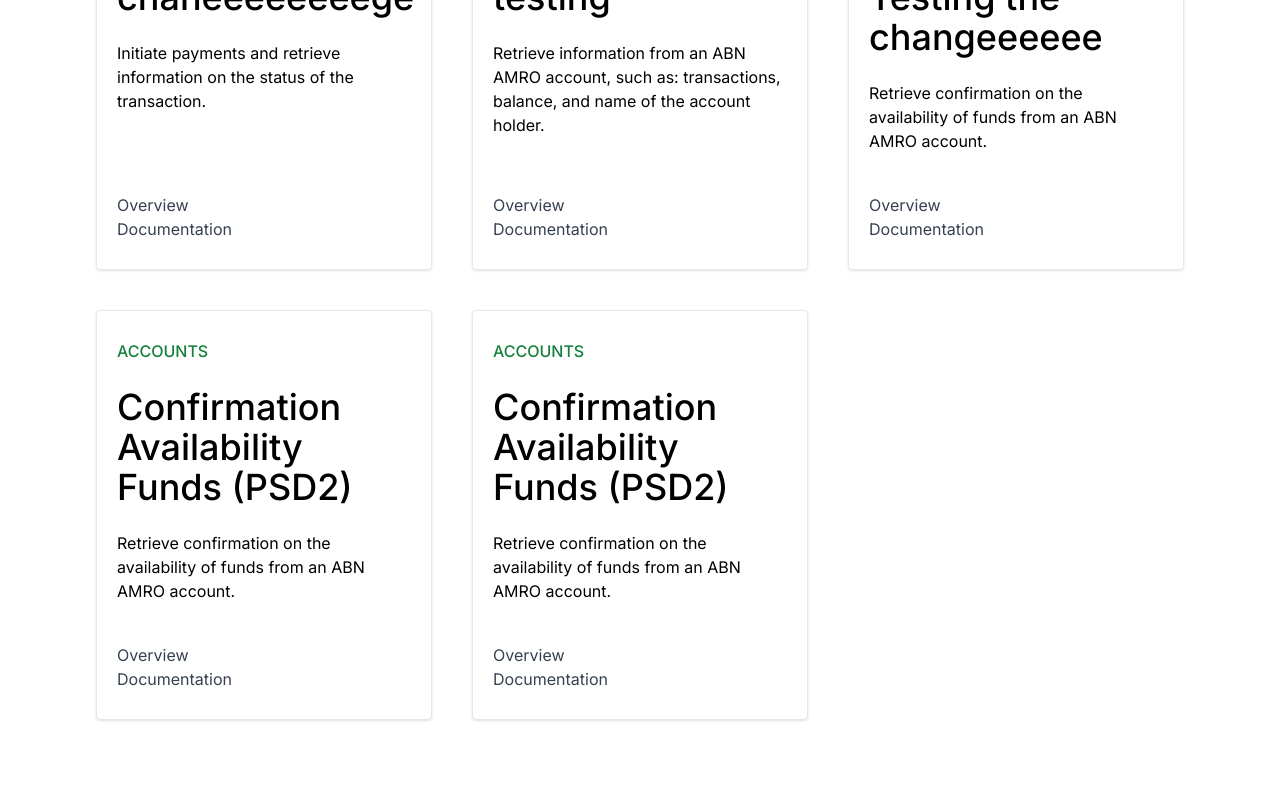
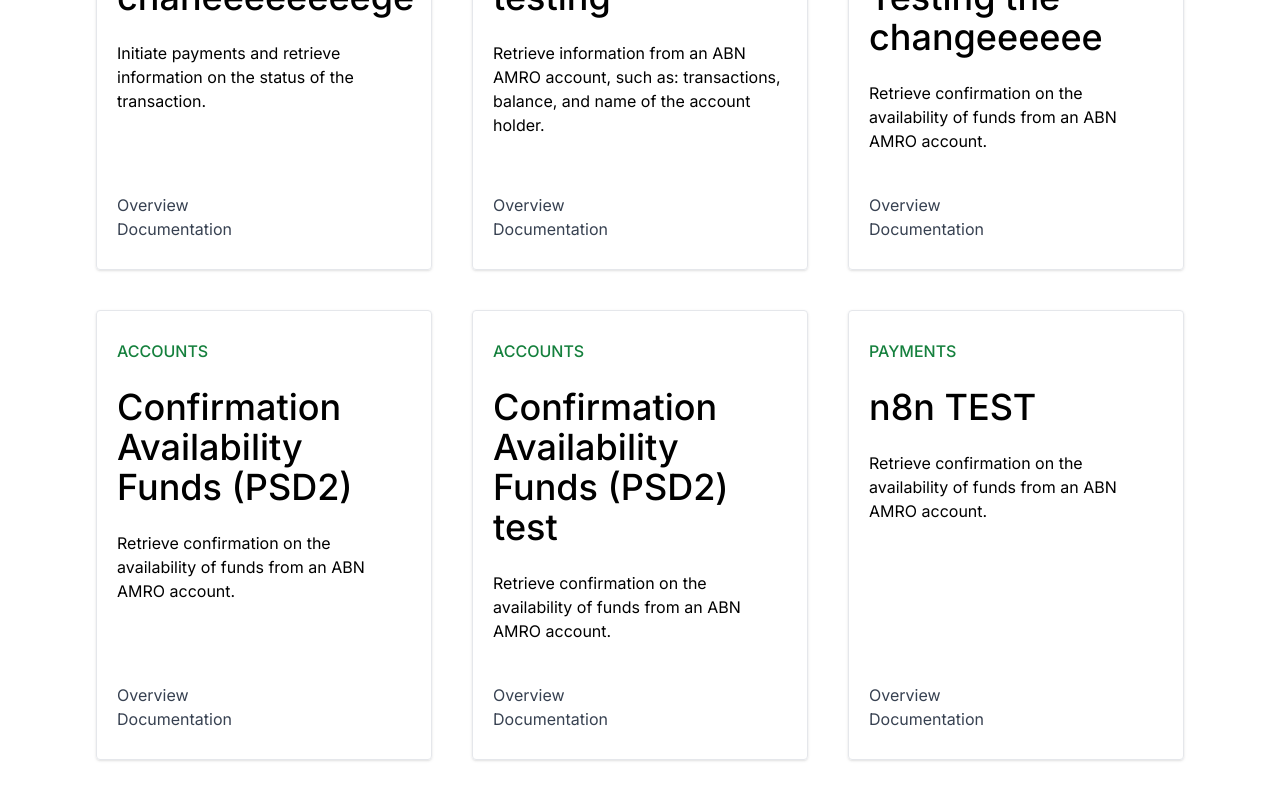
Before and after one commit to leoncan122/api-monitor-test, a Next.js app: page / in a window 1280 px wide. Shown: the part 316-1116 px from the top of the page. Built offline with nearby package versions, Linux system fonts and the light colour scheme.

Commit message:
modification

```diff
--- a/src/pages/index.js
+++ b/src/pages/index.js
@@ -68,7 +68,22 @@
     },
     {
       category: 'ACCOUNTS',
-      title: 'Confirmation Availability Funds (PSD2) ',
+      title: 'Confirmation Availability Funds (PSD2) test ',
+      description: 'Retrieve confirmation on the availability of funds from an ABN AMRO account. ',
+      links: [
+        {
+          title: 'Overview',
+          link: 'https://developer.abnamro.com/api-products/'
+        },
+        {
+          title: 'Documentation',
+          link: 'https://developer.abnamro.com/api-products/confirmation-availability-funds-psd2/reference-documentation'
+        }
+      ]
+    },
+    {
+      category: 'PAYMENTS',
+      title: 'n8n TEST',
       description: 'Retrieve confirmation on the availability of funds from an ABN AMRO account. ',
       links: [
         {
```
